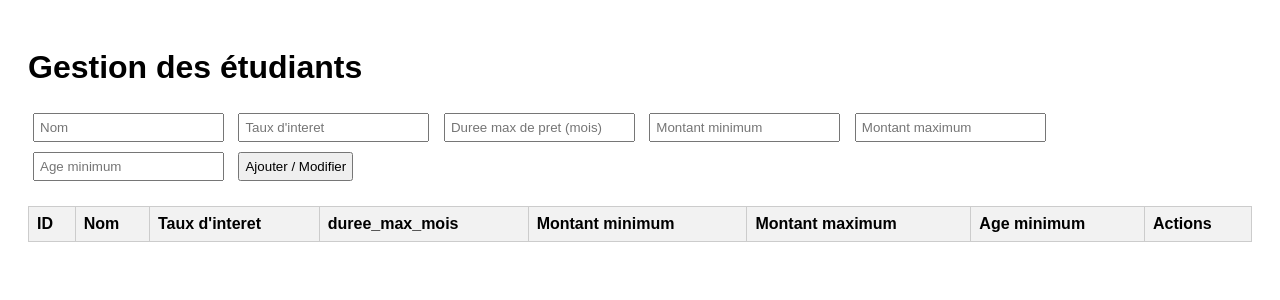
After one commit to Maple155/WEB_S4_MVC, a PHP site: page /WEB-S4/typePret.html in a window 1280 px wide. The commit adds this page. Shown: the top 300 px of the page. Run offline with PHP 8.4, Linux system fonts and the light colour scheme; lists and menus that the app fills with data are empty.

Commit message:
type-pret

```diff
--- /dev/null
+++ b/typePret.html
@@ -0,0 +1,133 @@
+<!DOCTYPE html>
+<html lang="fr">
+<head>
+  <meta charset="UTF-8">
+  <title>Gestion des étudiants</title>
+  <style>
+    body { font-family: sans-serif; padding: 20px; }
+    input, button { margin: 5px; padding: 5px; }
+    table { border-collapse: collapse; width: 100%; margin-top: 20px; }
+    th, td { border: 1px solid #ccc; padding: 8px; text-align: left; }
+    th { background-color: #f2f2f2; }
+  </style>
+</head>
+<body>
+
+  <h1>Gestion des étudiants</h1>
+
+  <div>
+    <input type="hidden" id="id">
+    <input type="text" id="nom" placeholder="Nom">
+    <input type="number" id="taux_interet" placeholder="Taux d'interet">
+    <input type="number" id="duree_max_mois" placeholder="Duree max de pret (mois)">
+    <input type="number" id="montant_min" placeholder="Montant minimum">
+    <input type="number" id="montant_max" placeholder="Montant maximum">
+    <input type="number" id="age_min" placeholder="Age minimum">
+    <button onclick="ajouterOuModifier()">Ajouter / Modifier</button>
+  </div>
+
+  <table id="table-etudiants">
+    <thead>
+      <tr>
+        <th>ID</th><th>Nom</th><th>Taux d'interet</th><th>duree_max_mois</th><th>Montant minimum</th><th>Montant maximum</th><th>Age minimum</th><th>Actions</th>
+      </tr>
+    </thead>
+    <tbody></tbody>
+  </table>
+
+  <script>
+    const apiBase = "http://localhost/Git/WEB_S4_MVC/ws";
+
+    function ajax(method, url, data, callback) {
+      const xhr = new XMLHttpRequest();
+      xhr.open(method, apiBase + url, true);
+      xhr.setRequestHeader("Content-Type", "application/x-www-form-urlencoded");
+      xhr.onreadystatechange = () => {
+        if (xhr.readyState === 4 && xhr.status === 200) {
+          callback(JSON.parse(xhr.responseText));
+        }
+      };
+      xhr.send(data);
+    }
+
+    function chargerTypePrets() {
+      ajax("GET", "/type_prets", null, (data) => {
+        const tbody = document.querySelector("#table-etudiants tbody");
+        tbody.innerHTML = "";
+        data.forEach(e => {
+          const tr = document.createElement("tr");
+          tr.innerHTML = `
+            <td>${e.id_type_pret}</td>
+            <td>${e.nom}</td>
+            <td>${e.taux_interet}</td>
+            <td>${e.duree_max_mois}</td>
+            <td>${e.montant_min}</td>
+            <td>${e.montant_max}</td>
+            <td>${e.age_min}</td>
+            <td>
+              <button onclick='remplirFormulaire(${JSON.stringify(e)})'>✏️</button>
+              <button onclick='supprimerEtudiant(${e.id})'>🗑️</button>
+            </td>
+          `;
+          tbody.appendChild(tr);
+        });
+      });
+    }
+
+    function ajouterOuModifier() {
+      const id = document.getElementById("id").value;
+      const nom = document.getElementById("nom").value;
+      const taux_interet = document.getElementById("taux_interet").value;
+      const duree_max_mois = document.getElementById("duree_max_mois").value;
+      const montant_min = document.getElementById("montant_min").value;
+      const montant_max = document.getElementById("montant_max").value;
+      const age_min = document.getElementById("age_min").value;
+
+      const data = `nom=${encodeURIComponent(nom)}&taux_interet=${encodeURIComponent(taux_interet)}&duree_max_mois=${encodeURIComponent(duree_max_mois)}&montant_min=${montant_min}&montant_max=${montant_max}&age_min=${age_min}`;
+
+      if (id) {
+        ajax("PUT", `/type_prets/${id}`, data, () => {
+          resetForm();
+          chargerTypePrets();
+        });
+      } else {
+        ajax("POST", "/type_prets", data, () => {
+          resetForm();
+          chargerTypePrets();
+        });
+      }
+    }
+
+    function remplirFormulaire(e) {
+      document.getElementById("id").value = e.id;
+      document.getElementById("nom").value = e.nom;
+      document.getElementById("taux_interet").value = e.taux_interet;
+      document.getElementById("duree_max_mois").value = e.duree_max_mois;
+      document.getElementById("montant_min").value = e.montant_min;
+      document.getElementById("montant_max").value = e.montant_max;
+      document.getElementById("age_min").value = e.age_min;
+    }
+
+    function supprimerEtudiant(id) {
+      if (confirm("Supprimer cet étudiant ?")) {
+        ajax("DELETE", `/type_prets/${id}`, null, () => {
+          chargerTypePrets();
+        });
+      }
+    }
+
+    function resetForm() {
+      document.getElementById("id").value = "";
+      document.getElementById("nom").value = "";
+      document.getElementById("taux_interet").value = "";
+      document.getElementById("duree_max_mois").value = "";
+      document.getElementById("montant_min").value = "";
+      document.getElementById("montant_max").value = "";
+      document.getElementById("age_min").value = "";
+    }
+
+    chargerTypePrets();
+  </script>
+
+</body>
+</html>
--- a/ws/index.php
+++ b/ws/index.php
@@ -3,5 +3,6 @@ require 'vendor/autoload.php';
 require 'db.php';
 require 'routes/etudiant_routes.php';
 require 'routes/demande_routes.php';
+require 'routes/type_pret_routes.php';
 
 Flight::start();
```
Also changed, not shown: ws/controllers/TypePretController.php (added, +32 -0 lines), ws/models/TypePret.php (added, +36 -0 lines), ws/routes/type_pret_routes.php (added, +8 -0 lines).
